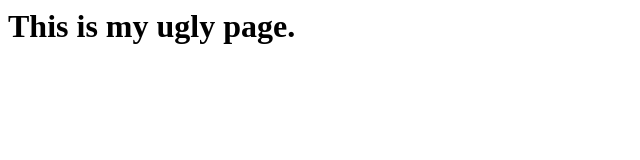
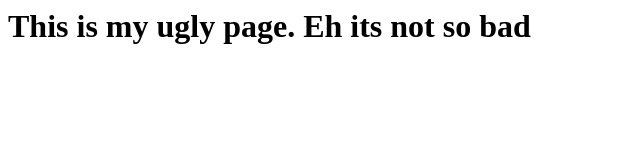
Before and after one commit to Ambiguous26/Basic-Portfolio, a plain HTML site: page index1.html in a window 1280 px wide. Shown: the whole page, without its empty margins (0-640 px from the left). Drawn offline with Linux system fonts and the light colour scheme.

Commit message:
bka==laeh

```diff
--- a/index1.html
+++ b/index1.html
@@ -1,5 +1,5 @@
 <html>
 <body>
-<h1> This is my ugly page. </h1>
+<h1> This is my ugly page. Eh its not so bad </h1>
 </body>
 </html>
```
